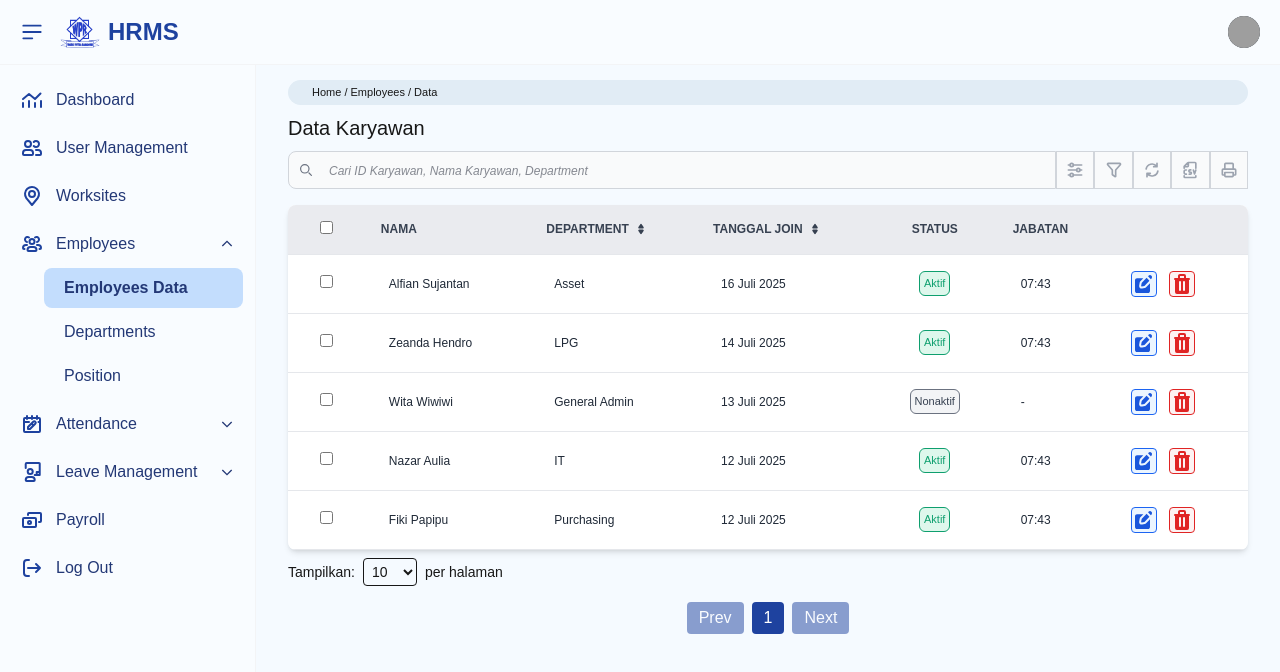
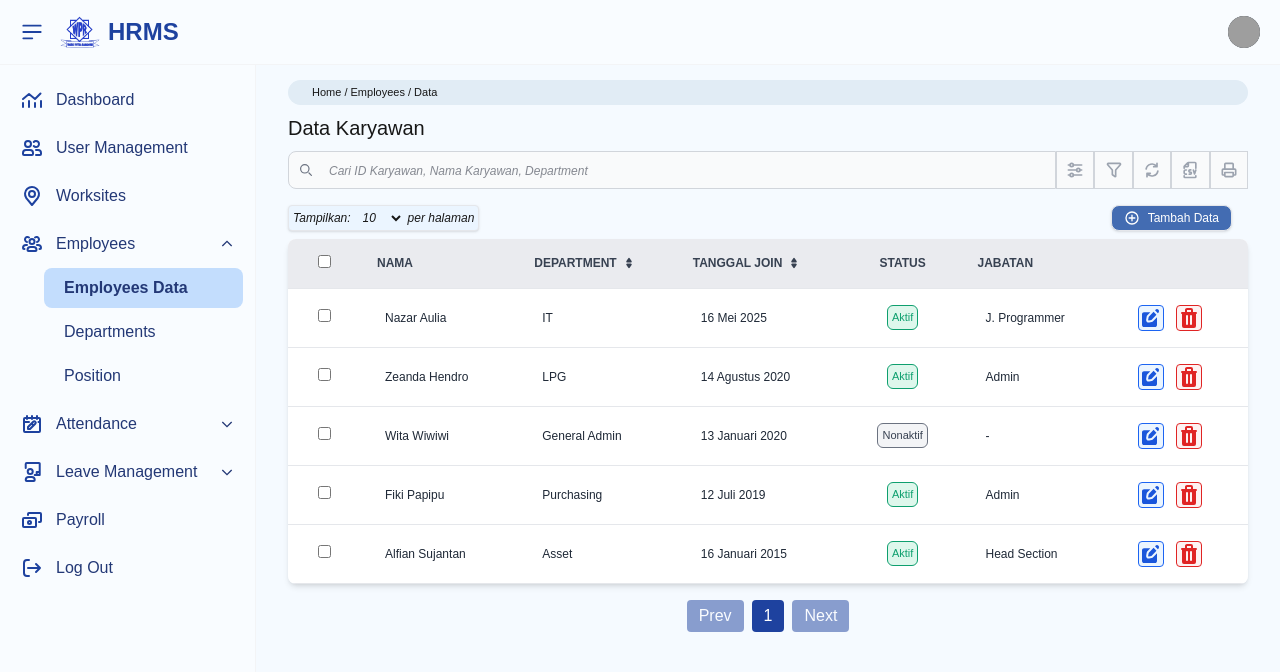
Before and after one commit to Nazarnazz/hrms-ui, a Next.js app: page /admin/employee/data in a window 1280 px wide. Shown: the top 672 px of the page. Built offline with nearby package versions, Linux system fonts and the light colour scheme; grey boxes are pictures that could not be loaded.

Commit message:
perbaikan halaman setting dan worksites dan employees

```diff
--- a/src/app/admin/attendance/history/page.js
+++ b/src/app/admin/attendance/history/page.js
@@ -104,9 +104,9 @@ export default function Riwayat() {
   };
 
   const statusColorMap = {
-    both: "bg-pink-100 text-pink-600 border border-pink-600",
-    face: "bg-blue-100 text-blue-600 border border-blue-600",
-    gps: "bg-yellow-100 text-yellow-600 border border-yellow-600",
+    both: "bg-pink-100 dark:bg-gray-800 text-pink-600 border border-pink-600",
+    face: "bg-blue-100 dark:bg-gray-800 text-blue-600 border border-blue-600",
+    gps: "bg-yellow-100 dark:bg-gray-800 text-yellow-600 border border-yellow-600",
   };
 
   //modal edit
@@ -341,7 +341,7 @@ export default function Riwayat() {
               <div className="py-4 rounded-lg dark:border-gray-700 ">
                 <div className="flex gap-2">
                   <div className="inline-block">
-                    <div className="flex items-center gap-1 mb-2 border border-gray-200 shadow italic px-1 rounded bg-blue-50">
+                    <div className="flex items-center gap-1 mb-2 border dark:bg-gray-800 border-gray-200 shadow italic px-1 rounded bg-blue-50">
                       <span className="text-xs">Tampilkan:</span>
                       <select value={itemsPerPage} onChange={(e) => setItemsPerPage(Number(e.target.value))} className="rounded p-1 text-xs">
                         <option className="dark:bg-gray-600 bg-blue-50" value={5}>
@@ -456,7 +456,11 @@ export default function Riwayat() {
                           <TableCell className="whitespace-nowrap">{item.tanggal}</TableCell>
                           {visibleColumns.includes("Status") && (
                             <TableCell>
-                              <span className={`rounded-md text-[11px] p-1 inline-block ${item.status === "hadir" ? "bg-green-100 border border-green-500 text-green-500" : "bg-red-100 border border-red-500 text-red-500"} `}>
+                              <span
+                                className={`rounded-md text-[11px] p-1 inline-block ${
+                                  item.status === "hadir" ? "bg-green-100 dark:bg-gray-800 border border-green-500 text-green-500" : "bg-red-100 border dark:bg-gray-800 border-red-500 text-red-500"
+                                } `}
+                              >
                                 {item.status === "hadir" ? "Hadir" : " Absen "}
                               </span>
                             </TableCell>
@@ -485,7 +489,7 @@ export default function Riwayat() {
                                 onClick={() => {
                                   setIsEditOpen(true);
                                 }}
-                                className="hover:bg-blue-200 bg-blue-50 border border-blue-600 rounded group"
+                                className="hover:bg-blue-200 bg-blue-50 border dark:bg-gray-800 border-blue-600 rounded group"
                               >
                                 <svg className="w-6 h-6 text-blue-700 group-hover:text-blue-800" aria-hidden="true" xmlns="http://www.w3.org/2000/svg" width="24" height="24" fill="currentColor" viewBox="0 0 24 24">
                                   <path
@@ -504,7 +508,7 @@ export default function Riwayat() {
                                 onClick={() => {
                                   setIsDeleteOpen(true);
                                 }}
-                                className="bg-red-50 border border-red-600 hover:bg-red-200 rounded group"
+                                className="bg-red-50 border border-red-600 dark:bg-gray-800 hover:bg-red-200 rounded group"
                               >
                                 <svg className="w-6 h-6 text-red-600 group-hover:text-red-800" aria-hidden="true" xmlns="http://www.w3.org/2000/svg" width="24" height="24" fill="currentColor" viewBox="0 0 24 24">
                                   <path
--- a/src/app/admin/employee/data/page.js
+++ b/src/app/admin/employee/data/page.js
@@ -19,27 +19,27 @@ export default function Riwayat() {
       id: 1,
       nama: "Nazar Aulia",
       divisi: "IT",
-      jabatan: "07:43",
+      jabatan: "J. Programmer",
       keluar: "17:02",
       method: "both",
       notes: "keterangan lain",
       status: "aktif",
       face_in: "model-1-jabatan.png",
       face_out: "model-1-pulang.png",
-      tanggal: "2025-07-12",
+      tanggal: "2025-05-16",
     },
     {
       id: 2,
       nama: "Alfian Sujantan",
       divisi: "Asset",
-      jabatan: "07:43",
+      jabatan: "Head Section",
       keluar: "17:02",
       method: "both",
       notes: "keterangan lain",
       status: "aktif",
       face_in: "model-2-jabatan.png",
       face_out: "model-2-pulang.png",
-      tanggal: "2025-07-16",
+      tanggal: "2015-01-16",
     },
     {
       id: 3,
@@ -52,33 +52,33 @@ export default function Riwayat() {
       status: "alfa",
       face_in: ".",
       face_out: ".",
-      tanggal: "2025-07-13",
+      tanggal: "2020-01-13",
     },
     {
       id: 4,
       nama: "Zeanda Hendro",
       divisi: "LPG",
-      jabatan: "07:43",
+      jabatan: "Admin",
       keluar: "17:02",
       method: "face",
       notes: "keterangan lain",
       status: "aktif",
       face_in: "model-4-jabatan.png",
       face_out: "foto_muka.jpg",
-      tanggal: "2025-07-14",
+      tanggal: "2020-08-14",
     },
     {
       id: 5,
       nama: "Fiki Papipu",
       divisi: "Purchasing",
-      jabatan: "07:43",
+      jabatan: "Admin",
       keluar: "17:02",
       method: "face",
       notes: "keterangan lain",
       status: "aktif",
       face_in: "model-3-jabatan.png",
       face_out: "foto_muka.jpg",
-      tanggal: "2025-07-12",
+      tanggal: "2019-07-12",
     },
   ];
 
@@ -320,6 +320,48 @@ export default function Riwayat() {
                 />
               </div>
               <div className="py-4 rounded-lg dark:border-gray-700 ">
+                <div className="flex">
+                  <div className="inline-block">
+                    <div className="flex items-center gap-1 mb-2 border border-gray-200 shadow italic px-1 rounded dark:bg-gray-800 bg-blue-50">
+                      <span className="text-xs">Tampilkan:</span>
+                      <select value={itemsPerPage} onChange={(e) => setItemsPerPage(Number(e.target.value))} className="rounded p-1 text-xs">
+                        <option className="dark:bg-gray-600 bg-blue-50" value={5}>
+                          5
+                        </option>
+                        <option className="dark:bg-gray-600 bg-blue-50" value={10}>
+                          10
+                        </option>
+                        <option className="dark:bg-gray-600 bg-blue-50" value={25}>
+                          25
+                        </option>
+                        <option className="dark:bg-gray-600 bg-blue-50" value={50}>
+                          50
+                        </option>
+                        <option className="dark:bg-gray-600 bg-blue-50" value={100}>
+                          100
+                        </option>
+                      </select>
+                      <span className="text-xs">per halaman</span>
+                    </div>
+                  </div>
+                  <div className="inline-block ml-auto">
+                    <div className="pe-4">
+                      <button
+                        onClick={() => {
+                          setIsAddOpen(true);
+                        }}
+                        className="items-center border border-gray-200 shadow dark:bg-gray-800 dark:hover:bg-gray-500 text-white px-3 rounded-lg bg-[#436cb2] hover:bg-[#5783cf]"
+                      >
+                        <div className="flex py-1 gap-2">
+                          <svg class="w-4 h-4" aria-hidden="true" xmlns="http://www.w3.org/2000/svg" width="24" height="24" fill="none" viewBox="0 0 24 24">
+                            <path stroke="currentColor" strokeLinecap="round" strokeLinejoin="round" strokeWidth="2" d="M12 7.757v8.486M7.757 12h8.486M21 12a9 9 0 1 1-18 0 9 9 0 0 1 18 0Z" />
+                          </svg>
+                          <span className="text-xs">Tambah Data</span>
+                        </div>
+                      </button>
+                    </div>
+                  </div>
+                </div>
                 {selectedIds.length > 0 && (
                   <div className="flex gap-2">
                     <div className="mb-2 flex items-center gap-2">
@@ -383,7 +425,11 @@ export default function Riwayat() {
                           <TableCell className="whitespace-nowrap">{item.tanggal}</TableCell>
                           {visibleColumns.includes("Status") && (
                             <TableCell className={`text-center`}>
-                              <span className={`rounded-md text-[11px] p-1 inline-block ${item.status === "aktif" ? "bg-green-100 border border-green-500 text-green-500" : "bg-gray-100 border border-gray-500 text-gray-700"} `}>
+                              <span
+                                className={`rounded-md text-[11px] p-1 inline-block ${
+                                  item.status === "aktif" ? "bg-green-100 border dark:bg-gray-800 border-green-500 text-green-500" : "bg-gray-100 border dark:bg-gray-800 dark:text-gray-300 border-gray-500 text-gray-700"
+                                } `}
+                              >
                                 {item.status === "aktif" ? "Aktif" : " Nonaktif "}
                               </span>
                             </TableCell>
@@ -395,7 +441,7 @@ export default function Riwayat() {
                                 onClick={() => {
                                   setIsEditOpen(true);
                                 }}
-                                className="hover:bg-blue-200 bg-blue-50 border border-blue-600 rounded group"
+                                className="hover:bg-blue-200 bg-blue-50 border dark:bg-gray-800 border-blue-600 rounded group"
                               >
                                 <svg className="w-6 h-6 text-blue-700 group-hover:text-blue-800" aria-hidden="true" xmlns="http://www.w3.org/2000/svg" width="24" height="24" fill="currentColor" viewBox="0 0 24 24">
                                   <path
@@ -414,7 +460,7 @@ export default function Riwayat() {
                                 onClick={() => {
                                   setIsDeleteOpen(true);
                                 }}
-                                className="bg-red-50 border border-red-600 hover:bg-red-200 rounded group"
+                                className="bg-red-50 border border-red-600 dark:bg-gray-800 hover:bg-red-200 rounded group"
                               >
                                 <svg className="w-6 h-6 text-red-600 group-hover:text-red-800" aria-hidden="true" xmlns="http://www.w3.org/2000/svg" width="24" height="24" fill="currentColor" viewBox="0 0 24 24">
                                   <path
@@ -431,27 +477,7 @@ export default function Riwayat() {
                     </TableBody>
                   </Table>
                 </div>
-                <div className="flex items-center gap-2 mt-2">
-                  <span className="text-sm">Tampilkan:</span>
-                  <select value={itemsPerPage} onChange={(e) => setItemsPerPage(Number(e.target.value))} className="border rounded p-1 text-sm">
-                    <option className="dark:bg-gray-600" value={5}>
-                      5
-                    </option>
-                    <option className="dark:bg-gray-600" value={10}>
-                      10
-                    </option>
-                    <option className="dark:bg-gray-600" value={25}>
-                      25
-                    </option>
-                    <option className="dark:bg-gray-600" value={50}>
-                      50
-                    </option>
-                    <option className="dark:bg-gray-600" value={100}>
-                      100
-                    </option>
-                  </select>
-                  <span className="text-sm">per halaman</span>
-                </div>
+
                 <Pagination setCurrentPage={setCurrentPage} currentPage={currentPage} totalPages={totalPages} />
               </div>
             </div>
--- a/src/app/admin/employee/department/page.js
+++ b/src/app/admin/employee/department/page.js
@@ -146,7 +146,7 @@ export default function Department() {
               <div className="py-4 rounded-lg dark:border-gray-700 ">
                 <div className="flex">
                   <div className="inline-block">
-                    <div className="flex items-center gap-1 mb-2 border border-gray-200 shadow italic px-1 rounded bg-blue-50">
+                    <div className="flex items-center gap-1 mb-2 border border-gray-200 shadow italic px-1 rounded dark:bg-gray-800 bg-blue-50">
                       <span className="text-xs">Tampilkan:</span>
                       <select value={itemsPerPage} onChange={(e) => setItemsPerPage(Number(e.target.value))} className="rounded p-1 text-xs">
                         <option className="dark:bg-gray-600 bg-blue-50" value={5}>
@@ -174,7 +174,7 @@ export default function Department() {
                         onClick={() => {
                           setIsAddOpen(true);
                         }}
-                        className="items-center border border-gray-200 shadow text-white px-3 rounded-lg bg-[#436cb2] hover:bg-[#5783cf]"
+                        className="items-center border border-gray-200 shadow dark:bg-gray-800 dark:hover:bg-gray-500 text-white px-3 rounded-lg bg-[#436cb2] hover:bg-[#5783cf]"
                       >
                         <div className="flex py-1 gap-2">
                           <svg class="w-4 h-4" aria-hidden="true" xmlns="http://www.w3.org/2000/svg" width="24" height="24" fill="none" viewBox="0 0 24 24">
@@ -217,9 +217,9 @@ export default function Department() {
                                 onClick={() => {
                                   setIsEditOpen(true);
                                 }}
-                                className="hover:bg-blue-200 bg-blue-50 border border-blue-600 rounded group"
+                                className="hover:bg-blue-200 bg-blue-50 border dark:bg-gray-800 border-blue-600 rounded group"
                               >
-                                <svg className="w-6 h-6 text-blue-700 group-hover:text-blue-800" aria-hidden="true" xmlns="http://www.w3.org/2000/svg" width="24" height="24" fill="currentColor" viewBox="0 0 24 24">
+                                <svg className="w-6 h-6 text-blue-700  group-hover:text-blue-800" aria-hidden="true" xmlns="http://www.w3.org/2000/svg" width="24" height="24" fill="currentColor" viewBox="0 0 24 24">
                                   <path
                                     fillRule="evenodd"
                                     d="M11.32 6.176H5c-1.105 0-2 .949-2 2.118v10.588C3 20.052 3.895 21 5 21h11c1.105 0 2-.948 2-2.118v-7.75l-3.914 4.144A2.46 2.46 0 0 1 12.81 16l-2.681.568c-1.75.37-3.292-1.263-2.942-3.115l.536-2.839c.097-.512.335-.983.684-1.352l2.914-3.086Z"
@@ -236,7 +236,7 @@ export default function Department() {
                                 onClick={() => {
                                   setIsDeleteOpen(true);
                                 }}
-                                className="bg-red-50 border border-red-600 hover:bg-red-200 rounded group"
+                                className="bg-red-50 border border-red-600 dark:bg-gray-800 hover:bg-red-200 rounded group"
                               >
                                 <svg className="w-6 h-6 text-red-600 group-hover:text-red-800" aria-hidden="true" xmlns="http://www.w3.org/2000/svg" width="24" height="24" fill="currentColor" viewBox="0 0 24 24">
                                   <path
--- a/src/app/admin/lokasi/page.js
+++ b/src/app/admin/lokasi/page.js
@@ -127,7 +127,7 @@ export default function Worksite() {
               <div className="py-4 rounded-lg dark:border-gray-700 ">
                 <div className="flex">
                   <div className="inline-block">
-                    <div className="flex items-center gap-1 mb-2 border border-gray-200 shadow italic px-1 rounded bg-blue-50">
+                    <div className="flex items-center gap-1 mb-2 border border-gray-200 shadow italic px-1 rounded dark:bg-gray-800 bg-blue-50">
                       <span className="text-xs">Tampilkan:</span>
                       <select value={itemsPerPage} onChange={(e) => setItemsPerPage(Number(e.target.value))} className="rounded p-1 text-xs">
                         <option className="dark:bg-gray-600 bg-blue-50" value={5}>
@@ -155,11 +155,11 @@ export default function Worksite() {
                         onClick={() => {
                           setIsAddOpen(true);
                         }}
-                        className="items-center border border-gray-200 shadow text-white px-3 rounded-lg bg-[#436cb2] hover:bg-[#5783cf]"
+                        className="items-center border border-gray-200 dark:bg-gray-800 dark:hover:bg-gray-500 shadow text-white px-3 rounded-lg bg-[#436cb2] hover:bg-[#5783cf]"
                       >
                         <div className="flex py-1 gap-2">
-                          <svg class="w-4 h-4" aria-hidden="true" xmlns="http://www.w3.org/2000/svg" width="24" height="24" fill="none" viewBox="0 0 24 24">
-                            <path stroke="currentColor" stroke-linecap="round" stroke-linejoin="round" stroke-width="2" d="M12 7.757v8.486M7.757 12h8.486M21 12a9 9 0 1 1-18 0 9 9 0 0 1 18 0Z" />
+                          <svg className="w-4 h-4" aria-hidden="true" xmlns="http://www.w3.org/2000/svg" width="24" height="24" fill="none" viewBox="0 0 24 24">
+                            <path stroke="currentColor" strokeLinecap="round" strokeLinejoin="round" strokeWidth="2" d="M12 7.757v8.486M7.757 12h8.486M21 12a9 9 0 1 1-18 0 9 9 0 0 1 18 0Z" />
                           </svg>
                           <span className="text-xs">Tambah Data</span>
                         </div>
@@ -208,7 +208,7 @@ export default function Worksite() {
                                 onClick={() => {
                                   setIsEditOpen(true);
                                 }}
-                                className="hover:bg-blue-200 bg-blue-50 border border-blue-600 rounded group"
+                                className="hover:bg-blue-200 bg-blue-50 border dark:bg-gray-800 border-blue-600 rounded group"
                               >
                                 <svg className="w-6 h-6 text-blue-700 group-hover:text-blue-800" aria-hidden="true" xmlns="http://www.w3.org/2000/svg" width="24" height="24" fill="currentColor" viewBox="0 0 24 24">
                                   <path
@@ -227,7 +227,7 @@ export default function Worksite() {
                                 onClick={() => {
                                   setIsDeleteOpen(true);
                                 }}
-                                className="bg-red-50 border border-red-600 hover:bg-red-200 rounded group"
+                                className="bg-red-50 border border-red-600 dark:bg-gray-800 hover:bg-red-200 rounded group"
                               >
                                 <svg className="w-6 h-6 text-red-600 group-hover:text-red-800" aria-hidden="true" xmlns="http://www.w3.org/2000/svg" width="24" height="24" fill="currentColor" viewBox="0 0 24 24">
                                   <path
--- a/src/app/user/profile/page.js
+++ b/src/app/user/profile/page.js
@@ -112,11 +112,11 @@ export default function Profile() {
 
             <Link href={"/user/pengaturan"}>
               <div className="py-1 pl-1 hover:bg-red-500 flex  items-center gap-3 group rounded-lg">
-                <svg className="w-5 h-5 text-gray-700 group-hover:text-gray-950 dark:text-white  group-hover:text-white" aria-hidden="true" xmlns="http://www.w3.org/2000/svg" width="24" height="24" fill="none" viewBox="0 0 24 24">
+                <svg className="w-5 h-5 text-gray-700  dark:text-white  group-hover:text-white" aria-hidden="true" xmlns="http://www.w3.org/2000/svg" width="24" height="24" fill="none" viewBox="0 0 24 24">
                   <path stroke="currentColor" strokeLinecap="round" strokeLinejoin="round" strokeWidth="2" d="M20 12H8m12 0-4 4m4-4-4-4M9 4H7a3 3 0 0 0-3 3v10a3 3 0 0 0 3 3h2" />
                 </svg>
 
-                <span className="text-sm text-gray-700 group-hover:text-gray-950 dark:text-white group-hover:text-white">Logout</span>
+                <span className="text-sm text-gray-700  dark:text-white group-hover:text-white">Logout</span>
               </div>
             </Link>
           </div>
```
Also changed, not shown: src/app/admin/attendance/setting/page.js (+10 -7 lines).
